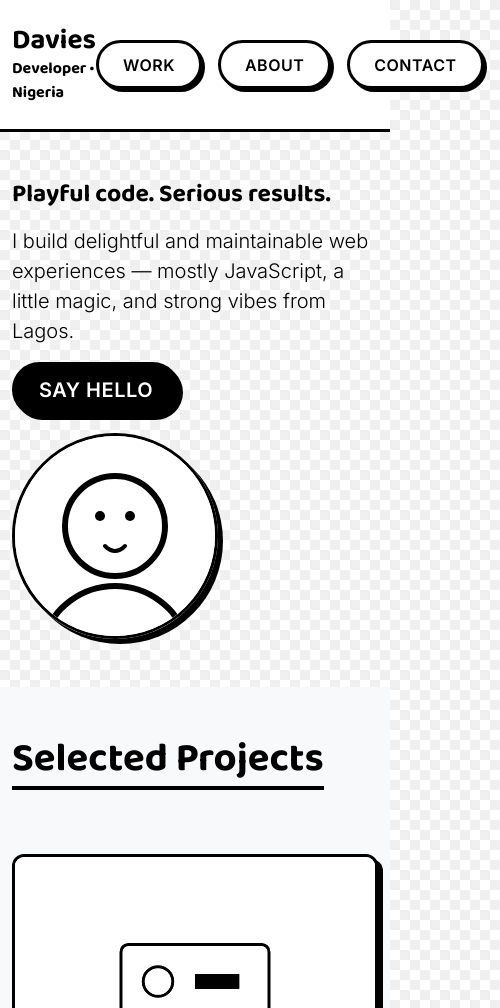
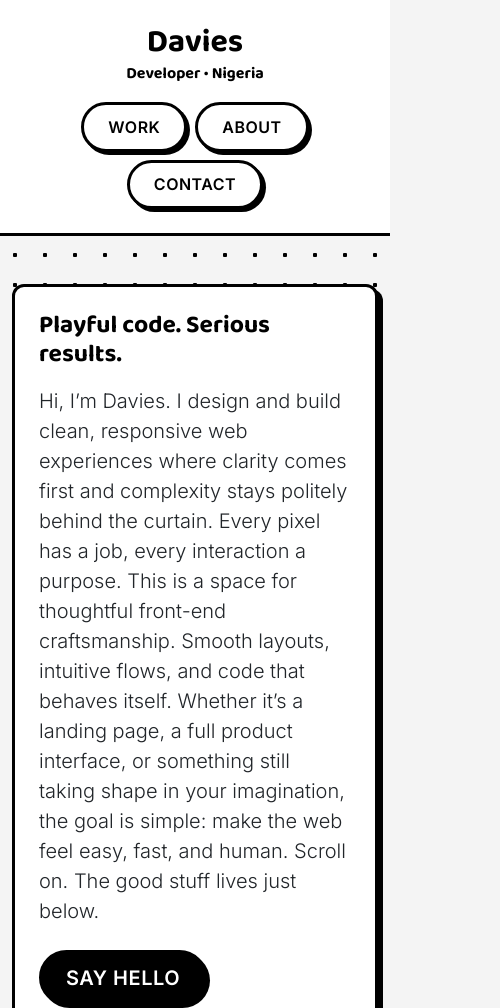
Before and after one commit to dev-davies/min_portfolio, a plain HTML site: page index.html in a window 390 px wide. Shown: the top 1008 px of the page, 500 px wide, since content can reach past the window. Drawn offline with nearby package versions, Linux system fonts and the light colour scheme.

Commit message:
feat: Introduce playful design system with new CSS and update HTML to apply styles and add a skills section.

```diff
--- a/css/styles.css
+++ b/css/styles.css
@@ -11,25 +11,10 @@ body {
   font-family: "Inter", sans-serif;
   color: var(--black);
   background-color: var(--white);
-  /* Striped background pattern for texture - subtle */
-  background-image: linear-gradient(
-      45deg,
-      #f0f0f0 25%,
-      transparent 25%,
-      transparent 75%,
-      #f0f0f0 75%,
-      #f0f0f0
-    ),
-    linear-gradient(
-      45deg,
-      #f0f0f0 25%,
-      transparent 25%,
-      transparent 75%,
-      #f0f0f0 75%,
-      #f0f0f0
-    );
-  background-size: 20px 20px;
-  background-position: 0 0, 10px 10px;
+  background-color: #f4f4f4;
+  /* Catchy Dot Pattern */
+  background-image: radial-gradient(circle, #000 2px, transparent 2.5px);
+  background-size: 30px 30px;
 }
 
 h1,
@@ -55,7 +40,22 @@ h6,
   overflow: hidden;
 }
 
-.playful-card:hover {
+/* Askew Effect Utility */
+.askew-card {
+  transform: rotate(-1.5deg);
+}
+
+.askew-card > * {
+  transform: rotate(1.5deg);
+}
+
+/* Ensure hover behaves correctly with rotation */
+.playful-card.askew-card:hover {
+  transform: rotate(-1.5deg) translate(2px, 2px);
+  box-shadow: 2px 2px 0 var(--black);
+}
+
+.playful-card:not(.askew-card):hover {
   transform: translate(2px, 2px);
   box-shadow: 2px 2px 0 var(--black);
 }
@@ -126,7 +126,7 @@ h6,
   border: var(--border-width) solid var(--black);
   box-shadow: var(--shadow-offset) var(--shadow-offset) 0 var(--black);
   filter: grayscale(100%); /* Force B&W */
-  border-radius: 50%; /* Circle */
+  border-radius: var(--radius); /* Rounded square */
   transition: filter 0.3s;
 }
 
@@ -192,3 +192,32 @@ footer {
 footer .text-muted {
   color: #ccc !important;
 }
+
+/* Mobile Responsiveness */
+@media (max-width: 768px) {
+  .display-name {
+    font-size: 2rem;
+  }
+
+  .section-title {
+    font-size: 2rem;
+  }
+
+  .playful-card {
+    padding: 1.5rem !important; /* Reduce padding on small screens */
+  }
+
+  /* Tame rotations on mobile if needed, though they look cute small too */
+  .askew-card {
+    transform: rotate(-1deg);
+  }
+
+  .askew-card > * {
+    transform: rotate(1deg);
+  }
+
+  /* Ensure hero image isn't too huge on mobile */
+  .hero-image img {
+    max-width: 80%;
+  }
+}
--- a/index.html
+++ b/index.html
@@ -10,29 +10,40 @@
   </head>
   <body>
     <header class="site-header py-4">
-      <div class="container d-flex align-items-center justify-content-between">
-        <div class="brand">
+      <div class="container d-flex flex-wrap align-items-center justify-content-center justify-content-md-between gap-3">
+        <div class="brand text-center text-md-start">
           <h1 class="m-0 display-name">Davies</h1>
           <p class="m-0 subtitle">Developer • Nigeria</p>
         </div>
-        <nav class="d-flex align-items-center">
-          <a href="#projects" class="nav-link btn btn-outline-dark btn-sm">Work</a>
-          <a href="#about" class="nav-link btn btn-outline-dark btn-sm">About</a>
-          <a href="#contact" class="nav-link btn btn-outline-dark btn-sm">Contact</a>
+        <nav class="d-flex flex-wrap justify-content-center gap-2 align-items-center">
+          <a href="#projects" class="nav-link btn btn-outline-dark btn-sm m-0">Work</a>
+          <a href="#about" class="nav-link btn btn-outline-dark btn-sm m-0">About</a>
+          <a href="#contact" class="nav-link btn btn-outline-dark btn-sm m-0">Contact</a>
         </nav>
       </div>
     </header>
 
     <main>
       <section class="hero py-5">
-        <div class="container d-lg-flex align-items-center gap-4">
-          <div class="hero-text flex-grow-1">
-            <h2 class="mb-3">Playful code. Serious results.</h2>
-            <p class="lead">I build delightful and maintainable web experiences — mostly JavaScript, a little magic, and strong vibes from Lagos.</p>
-            <p><a href="#contact" class="btn btn-dark btn-lg">Say hello</a></p>
-          </div>
-          <div class="hero-image ms-lg-4">
-            <img src="images/portrait.svg" alt="Davies portrait" class="img-fluid rounded-circle color-photo">
+        <div class="container">
+          <div class="row align-items-center justify-content-center">
+            <div class="col-lg-7 mb-4 mb-lg-0">
+              <div class="card playful-card askew-card p-5">
+                <div class="hero-text">
+                  <h2 class="mb-3">Playful code. Serious results.</h2>
+                  <p class="lead mb-4">Hi, I’m Davies. I design and build clean, responsive web experiences where clarity comes first and complexity stays politely behind the curtain. Every pixel has a job, every interaction a purpose.
+
+This is a space for thoughtful front-end craftsmanship. Smooth layouts, intuitive flows, and code that behaves itself. Whether it’s a landing page, a full product interface, or something still taking shape in your imagination, the goal is simple: make the web feel easy, fast, and human.
+
+Scroll on. The good stuff lives just below.</p>
+                  <p><a href="#contact" class="btn btn-dark btn-lg">Say hello</a></p>
+                </div>
+              </div>
+            </div>
+            <div class="col-lg-4 offset-lg-1 text-center font-weight-bold mt-5 mt-lg-0">
+               <!-- Image standalone on the side, slightly rotated for fun -->
+               <img src="images/portrait.svg" alt="Davies portrait" class="img-fluid color-photo playful-card" style="transform: rotate(3deg);">
+            </div>
           </div>
         </div>
       </section>
@@ -75,14 +86,31 @@
       <section id="about" class="about py-5">
         <div class="container">
           <h3 class="section-title">About</h3>
-          <div class="row align-items-center mt-3">
-            <div class="col-lg-8">
-              <p>Hi — I'm Davies, a front-end developer based in Nigeria. I specialise in building maintainable web apps with a focus on usability, accessibility, and a little personality. I prefer pared-back, monochrome interfaces that let colourful imagery and thoughtful interactions shine.</p>
-              <p>Skills: JavaScript • HTML • CSS • Bootstrap • UX</p>
+            <div class="col-lg-7">
+              <div class="card playful-card askew-card p-5 text-center">
+                <p class="mb-4">Hi — I'm Davies, a front-end developer based in Nigeria. I specialise in building maintainable web apps with a focus on usability, accessibility, and a little personality. I prefer pared-back, monochrome interfaces that let colourful imagery and thoughtful interactions shine.</p>
+                <a href="#contact" class="btn btn-outline-dark">Let's work</a>
+              </div>
             </div>
-            <div class="col-lg-4 text-lg-end">
-              <a href="#contact" class="btn btn-outline-dark">Let's work</a>
-            </div>
+          </div>
+        </div>
+      </section>
+
+      <section id="skills" class="skills py-5 bg-white">
+        <div class="container">
+          <h3 class="section-title">Toolkit</h3>
+          <div class="row justify-content-center mt-3">
+             <div class="col-lg-8">
+                <div class="d-flex flex-wrap justify-content-center gap-3">
+                    <div class="card playful-card p-3 px-4">HTML</div>
+                    <div class="card playful-card p-3 px-4">CSS</div>
+                    <div class="card playful-card p-3 px-4">JavaScript</div>
+                    <div class="card playful-card p-3 px-4">Bootstrap</div>
+                    <div class="card playful-card p-3 px-4">Python</div>
+                    <div class="card playful-card p-3 px-4">PHP Laravel</div>
+                    <div class="card playful-card p-3 px-4">Vue.js</div>
+                </div>
+             </div>
           </div>
         </div>
       </section>
```
